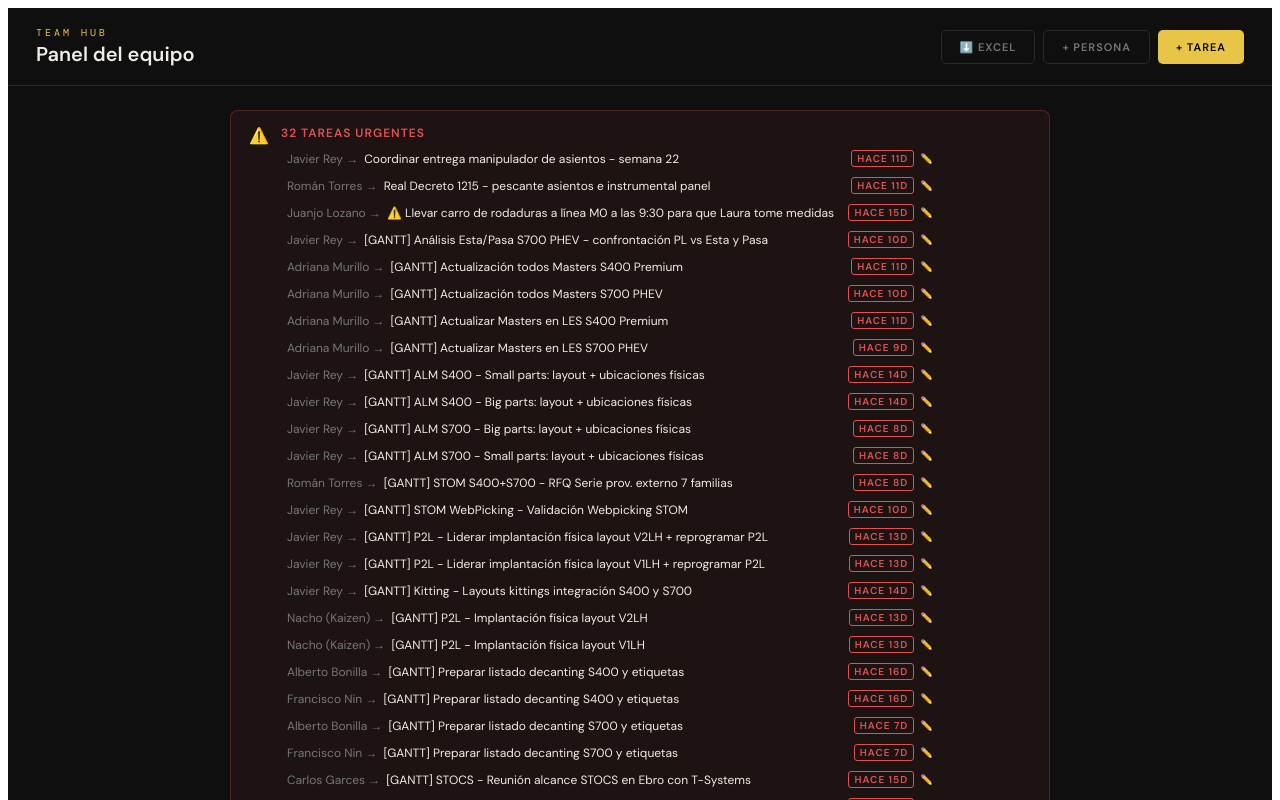
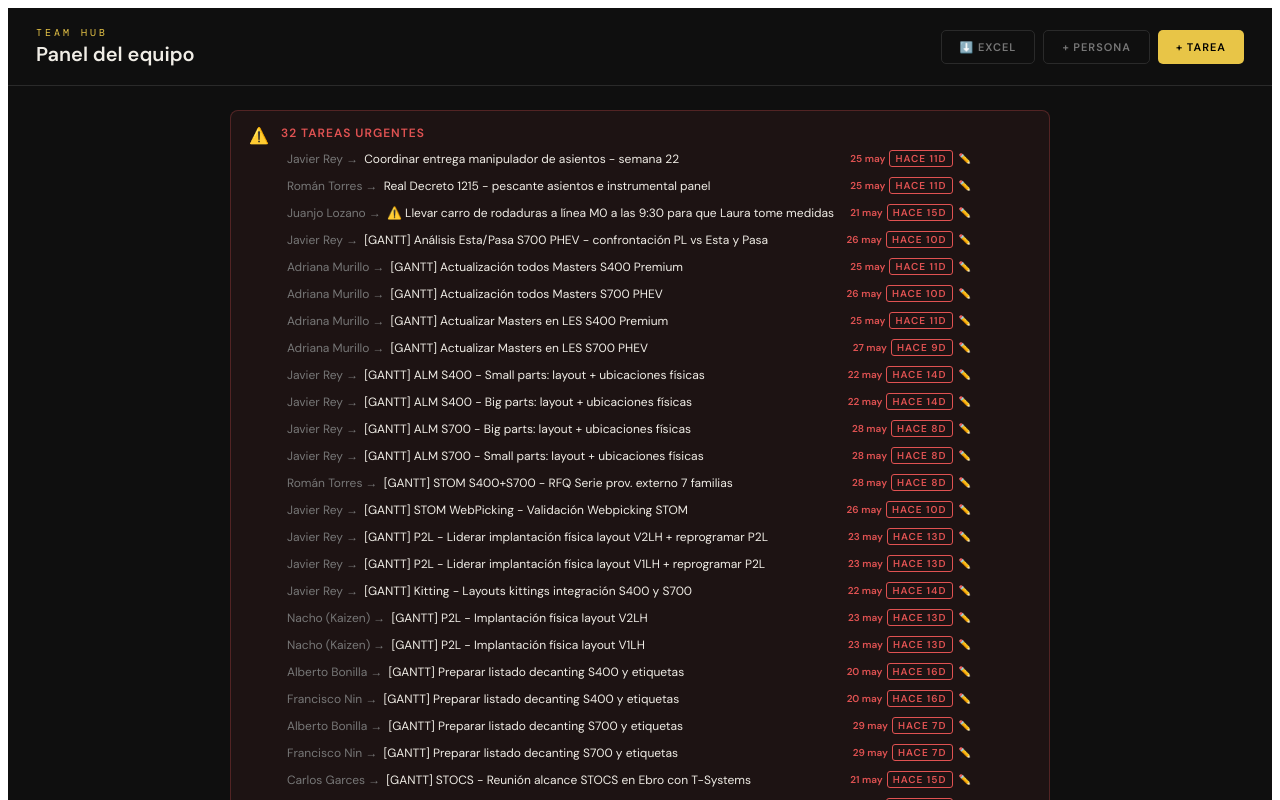
Before and after one commit to cgarcesmartinez-cmd/Team-hub, a React (Create React App) app: page / in a window 1280 px wide. Shown: the top 800 px of the page. Built offline with nearby package versions, Linux system fonts and the light colour scheme.

Commit message:
Update App.js

```diff
--- a/src/App.js
+++ b/src/App.js
@@ -41,16 +41,20 @@ function daysUntil(d) {
   return Math.ceil((target - today) / 86400000);
 }
 
-function DeadlineBadge({ date, extended }) {
+function DeadlineBadge({ date, extended, showDate }) {
   const days = daysUntil(date);
   if (days === null) return null;
+  const dateStr = formatDate(date);
   if (extended && days <= 0) {
     return (
+      <span style={{ display: "inline-flex", alignItems: "center", gap: 4 }}>
+        {showDate && <span style={{ fontSize: 10, color: "#f97316", fontWeight: 600 }}>{dateStr}</span>}
         <span style={{
           fontSize: 10, fontWeight: 700, letterSpacing: 1,
           color: "#f97316", border: "1px solid #f97316", borderRadius: 3,
           padding: "1px 5px", textTransform: "uppercase"
         }}>↗ Alargada</span>
+      </span>
     );
   }
   let color = COLORS.success;
@@ -59,11 +63,14 @@ function DeadlineBadge({ date, extended }) {
   else if (days <= 5) color = COLORS.accent;
   const label = days < 0 ? `Hace ${Math.abs(days)}d` : days === 0 ? "Hoy" : `${days}d`;
   return (
+    <span style={{ display: "inline-flex", alignItems: "center", gap: 4 }}>
+      {showDate && <span style={{ fontSize: 10, color, fontWeight: 600 }}>{dateStr}</span>}
       <span style={{
         fontSize: 10, fontWeight: 700, letterSpacing: 1,
         color, border: `1px solid ${color}`, borderRadius: 3,
         padding: "1px 5px", textTransform: "uppercase"
       }}>{label}</span>
+    </span>
   );
 }
 
@@ -767,7 +774,7 @@ export default function TeamHub() {
                   onMouseLeave={e => e.currentTarget.style.background = "transparent"}>
                   <span style={{ color: COLORS.muted, flexShrink: 0 }}>{t.person} →</span>
                   <span style={{ flex: 1 }}>{t.title}</span>
-                  <DeadlineBadge date={t.deadline} extended={t.extended} />
+                  <DeadlineBadge date={t.deadline} extended={t.extended} showDate={true} />
                   <span style={{ color: COLORS.muted, fontSize: 10, flexShrink: 0 }}>✏️</span>
                 </div>
               ))}
```
Lines whose indentation alone changed are shown as unchanged.
